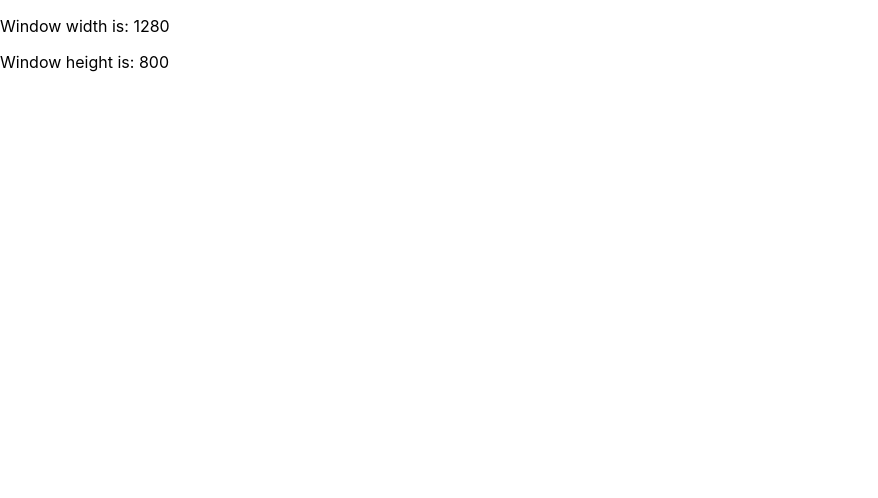
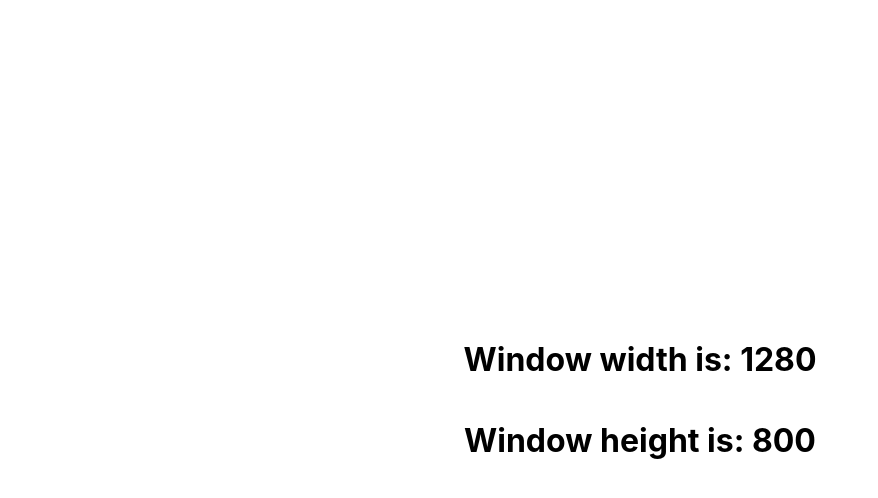
Before and after one commit to pobch/use-window-size, a React (Create React App) app: page / in a window 1280 px wide. Shown: the top 498 px of the page, without its empty margins (0-878 px from the left). Built offline with nearby package versions, Linux system fonts and the light colour scheme.

Commit message:
import styled component

```diff
--- a/src/App.js
+++ b/src/App.js
@@ -1,13 +1,22 @@
 import React from 'react'
 import { useWindowResize } from './useWindowResize'
+import styled from 'styled-components'
+
+const Container = styled.div`
+  display: flex;
+  flex-direction: column;
+  align-items: center;
+  justify-content: center;
+  height: 100vh;
+`
 
 const App = () => {
   const { width, height } = useWindowResize()
   return (
-    <div>
-      <p>Window width is: {width}</p>
-      <p>Window height is: {height}</p>
-    </div>
+    <Container>
+      <h1>Window width is: {width}</h1>
+      <h1>Window height is: {height}</h1>
+    </Container>
   )
 }
 
```
